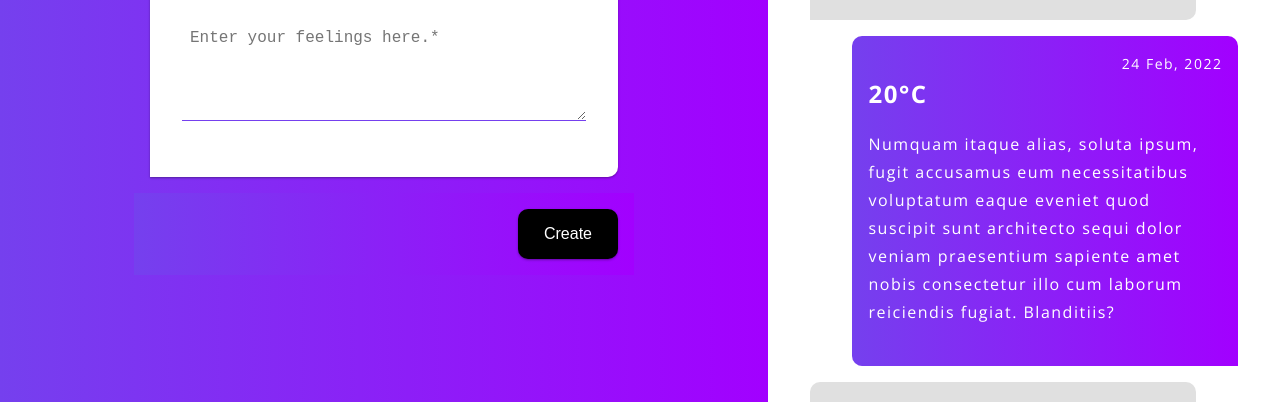
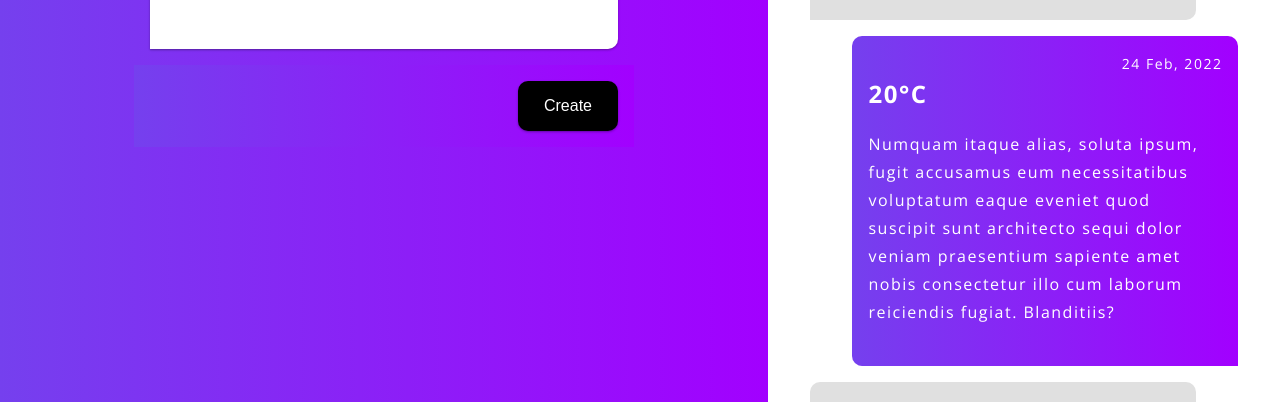
Before and after one commit to zivok/weather-journal, a website: page website/index.html in a window 1280 px wide. Shown: the part 398-800 px from the top of the page. Drawn offline with nearby package versions, Linux system fonts and the light colour scheme.

Commit message:
fix styles

```diff
--- a/website/css/layout.css
+++ b/website/css/layout.css
@@ -11,13 +11,6 @@
     background: rgb(117,64,238);
     background: linear-gradient(90deg, rgba(117,64,238,1) 0%, rgba(162,0,255,1) 100%);
     padding: 1rem;
-}
-
-.content {
-    display: grid;
-    grid-template-columns: 1fr;
-    grid-template-rows: 1fr auto;
-    height: 100%;
 }
 
 .control {
--- a/website/css/new_layout.css
+++ b/website/css/new_layout.css
@@ -25,7 +25,19 @@
     color: white;
 }
 
+
+#new__layout .content {
+    display: grid;
+    grid-template-columns: 1fr;
+    grid-template-rows: 1fr auto;
+    height: 100%;
+}
+
 @media (min-width: 900px) {
+    #new__layout .content {
+        display: block;
+    }
+
     #new__layout {
         display: flex;
         align-items: center;
```
